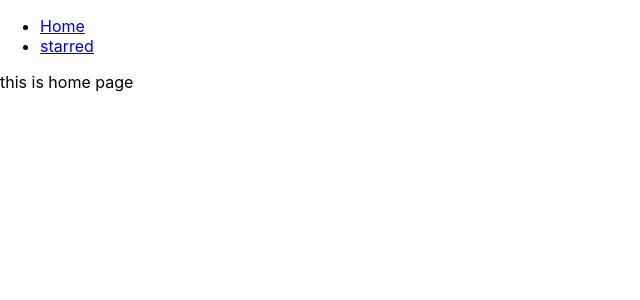
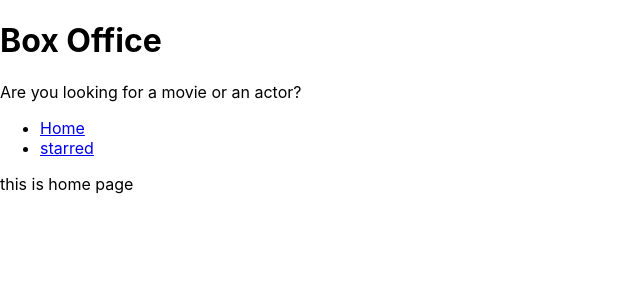
Before and after one commit to jsahu2911/box-office, a React (Create React App) app in the folder box-office/: page / in a window 1280 px wide. Shown: the top 300 px of the page, without its empty margins (0-640 px from the left). Built offline with nearby package versions, Linux system fonts and the light colour scheme.

Commit message:
added layout management and created title

```diff
--- a/box-office/src/App.js
+++ b/box-office/src/App.js
@@ -3,13 +3,8 @@
 import Home from './pages/Home';
 import Starred from './pages/Starred';
 
-import Navs from './component/Navs';
-
 function App() {
   return (
-    <div>
-      <Navs />
-
     <Switch>
       <Route exact path="/">
         <Home />
@@ -23,7 +18,6 @@
         <div>Not found</div>
       </Route>
     </Switch>
-    </div>
   );
 }
 
--- /dev/null
+++ b/box-office/src/component/MainPageLayout.js
@@ -0,0 +1,19 @@
+import React from 'react';
+import Navs from './Navs';
+import Titel from './Titel';
+
+const MainPageLayout = ({ children }) => {
+  return (
+    <div>
+      <Titel
+        title="Box Office"
+        subtitle="Are  you looking for a movie or an actor?"
+      />
+      <Navs />
+
+      {children}
+    </div>
+  );
+};
+
+export default MainPageLayout;
--- /dev/null
+++ b/box-office/src/component/Titel.js
@@ -0,0 +1,12 @@
+import React from 'react';
+
+const Titel = ({ title, subtitle }) => {
+  return (
+    <div>
+      <h1>{title}</h1>
+      <p>{subtitle}</p>
+    </div>
+  );
+};
+
+export default Titel;
--- a/box-office/src/pages/Home.js
+++ b/box-office/src/pages/Home.js
@@ -1,7 +1,8 @@
 import React from 'react';
+import MainPageLayout from '../component/MainPageLayout';
 
 const Home = () => {
-  return <div>this is home page</div>;
+  return <MainPageLayout>this is home page</MainPageLayout>;
 };
 
 export default Home;
--- a/box-office/src/pages/Starred.js
+++ b/box-office/src/pages/Starred.js
@@ -1,7 +1,8 @@
 import React from 'react';
+import MainPageLayout from '../component/MainPageLayout';
 
 const Starred = () => {
-  return <div>this is starred page </div>;
+  return <MainPageLayout>this is starred page </MainPageLayout>;
 };
 
 export default Starred;
```
Lines whose indentation alone changed are shown as unchanged.
